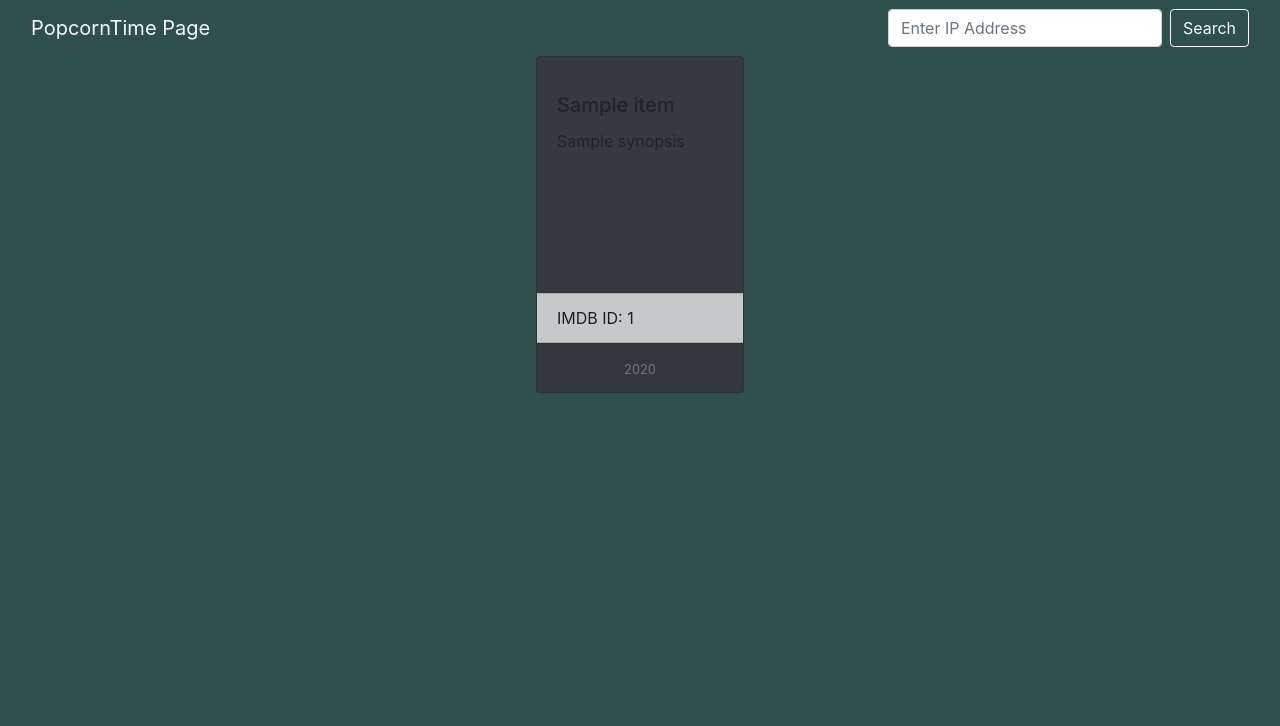
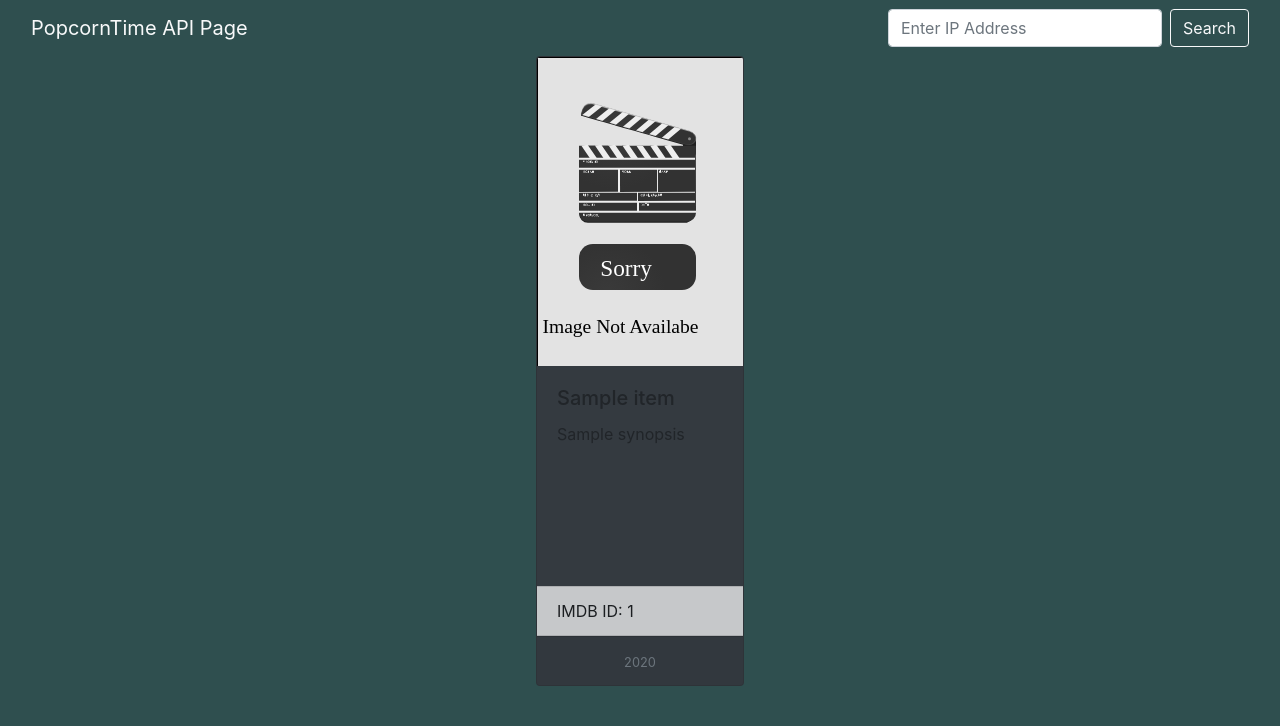
Before and after one commit to aaronjonesii/anonsystech, a Django app: page /pt/ in a window 1280 px wide. Shown: the top 726 px of the page. Run offline with Django 3.2, Linux system fonts and the light colour scheme; tables that the repository leaves empty hold one stand-in row (values such as "Sample post"); a database or web service that is not in the repository returns one stand-in record (values such as "Sample title"); data that the repository does not hold is empty; some libraries are stand-ins or nearby versions.

Commit message:
Implemented movie images

```diff
--- a/anonsys_tech/ip/templates/popcorntime/popcorntime.html
+++ b/anonsys_tech/ip/templates/popcorntime/popcorntime.html
@@ -11,9 +11,14 @@
     {% for movie in last_added_data %}
 
         <div class="card mx-auto mb-3 bg-dark" style="">
-            <p>{{ movies.images }}</p>
-            {% comment %} <img class="card-img-top" src="..." alt="Card image cap"> {% endcomment %}
-            {% comment %} <iframe class="" width="227" height="180" src="{{ movie.trailer }}"></iframe> {% endcomment %}
+
+            {% if "http" in movie.images.poster %}
+            <img class="card-img-top" src="{% firstof movie.images.poster movie.images.banner '/static/popcorntime/img/img_not_available.svg' %}" alt="Card image cap">
+            {% else %}
+            <img class="card-img-top" src="{% static '/popcorntime/img/img_not_available.svg' %}" alt="Card image cap">
+            {% endif %}
+
+            <!-- <iframe class="" width="227" height="180" src="{{ movie.images.poster }}"></iframe> -->
             <div class="card-body">
                 <h5 class="card-title">{{ movie.title }}</h5>
                 <p class="card-text">{{ movie.synopsis }}</p>
--- a/anonsys_tech/ip/views.py
+++ b/anonsys_tech/ip/views.py
@@ -131,11 +131,6 @@ def dynamic_page(request, par_ip):
 
 
 def popcorntime(request):
-    from urllib.parse import urlencode
-    from urllib.request import urlopen, Request
-    from bs4 import BeautifulSoup
-    import json
-
 
     def get_imgURL(movie):
         GOOGLE_IMAGE = 'https://www.google.com/search?site=&tbm=isch&source=hp&biw=1873&bih=990&'
@@ -147,21 +142,6 @@ def popcorntime(request):
             'Accept-Language': 'en-US,en;q=0.8',
             'Connection': 'keep-alive'
         }
-
-        data = movie+", Movie"
-        search_query = {'q': data}
-        search = urlencode(search_query)
-        g = GOOGLE_IMAGE + search
-        req = Request(g, headers=usr_agent)
-        r = urlopen(req).read()
-        sew = BeautifulSoup(r, 'html.parser')
-        images = []
-
-        res = sew.findAll("div", {"class": "rg_meta"})
-        for re in res:
-            link, Type = json.loads(re.text)["ou"], json.loads(re.text)["ity"]
-            images.append(link)
-        print(images[0])
 
 
     if request.method == 'POST':
@@ -180,7 +160,9 @@ def popcorntime(request):
     genre = ''
     keywords = ''
     par = str(page)+"?"+sort+order
-    full_url = url+path+par
+    # full_url = url+path+par
+    full_url = "https://tv-v2.api-fetch.website/movies/1?sort=last%20added&1&"
+    # full_url = "https://tv-v2.api-fetch.website/movies/1?"
     last_added_data = get(full_url).json()
 
 
@@ -190,7 +172,6 @@ def popcorntime(request):
         'popcorntime/popcorntime.html',
         {
             'last_added_data': last_added_data,
-            'title': 'PopcornTime Page',
-            'year': datetime.now().year,
+            'title': 'PopcornTime API Page',
         }
     )
```
Also changed, not shown: anonsys_tech/ip/static/popcorntime/img/img_not_available.svg (added).
